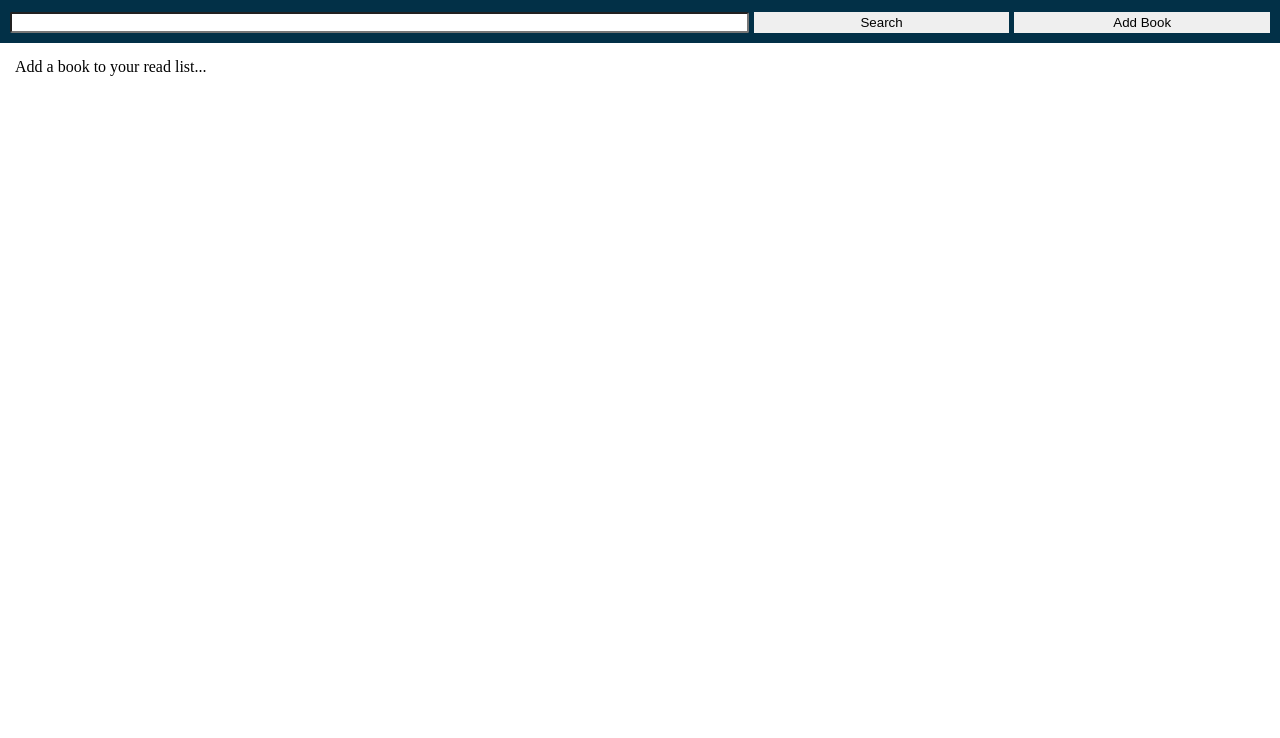
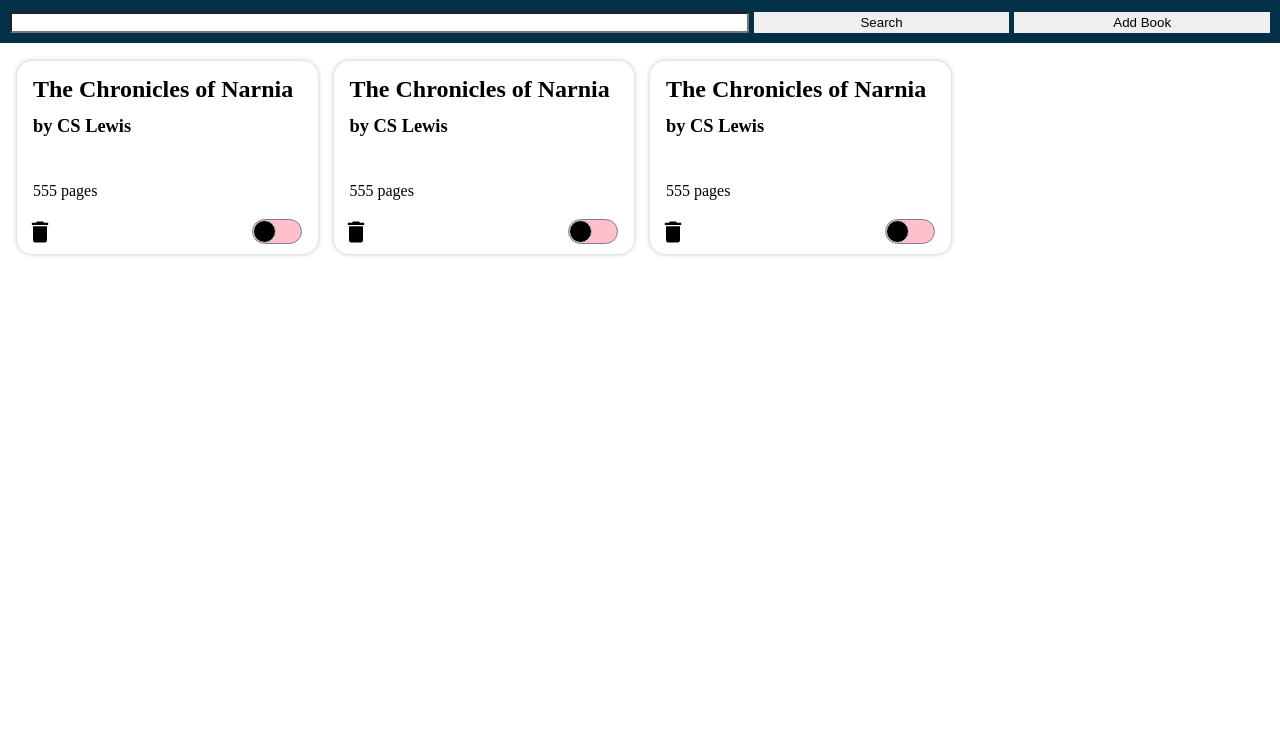
Before and after one commit to JoshDagat/Odin-Library, a website with bundled scripts: page index.html in a window 1280 px wide. Shown: the part 62-800 px from the top of the page. Built offline with nearby package versions, Linux system fonts and the light colour scheme.

Commit message:
Add responsive grid to book-wrapper

```diff
--- a/index.css
+++ b/index.css
@@ -71,6 +71,17 @@ header>.action-group>button:last-of-type {
 
 .books-wrapper {
   padding: 16px 15px;
+  display: grid;
+  grid-template-columns: repeat(auto-fill, minmax(250px, 1fr));
+  gap: 16px;
+  justify-content: center;
+  align-items: center;
+}
+
+@media screen and (min-width: 1078px) {
+  .books-wrapper {
+    grid-template-columns: repeat(auto-fill, minmax(300px, 1fr));
+  }
 }
 
 .btn-new-entry {
@@ -78,6 +89,60 @@ header>.action-group>button:last-of-type {
   margin: 16px auto 0 0;
 }
 
+.book {
+  background-color: #fff;
+  width: 100%;
+  border-radius: 15px;
+  padding: 16px 16px 5px;
+  position: relative;
+  box-shadow: 0px 0px 5px 0px rgba(0, 0, 0, 0.25);
+  -webkit-box-shadow: 0px 0px 5px 0px rgba(0, 0, 0, 0.25);
+  -moz-box-shadow: 0px 0px 5px 0px rgba(0, 0, 0, 0.25);
+  margin-top: 2px;
+  margin-left: 2px;
+}
+
+.book>.title {
+  font-size: 1.25rem;
+  font-weight: bold;
+  margin-bottom: 5px;
+}
+
+.book>.author {
+  font-weight: bold;
+  margin-bottom: 16px;
+}
+
+.book>span {
+  margin-bottom: 15px;
+  display: inline-block;
+}
+
+@media screen and (min-width: 1078px) {
+  .book>.title {
+    font-size: 1.5rem;
+    margin-bottom: 16px
+  }
+
+  .book>.author {
+    font-size: 1.15rem;
+    margin-bottom: 48px;
+  }
+}
+
+.book>.status-slider {
+  margin-left: auto;
+}
+
+.book>.action-group {
+  display: flex;
+  align-items: center;
+  justify-content: space-between;
+}
+
+.book .btn-delete {
+  margin-left: -11px;
+}
 
 .status-slider {
   width: 50px;
@@ -123,48 +188,7 @@ header>.action-group>button:last-of-type {
 }
 
 
-.book {
-  background-color: #fff;
-  width: 100%;
-  border-radius: 15px;
-  padding: 16px 16px 5px;
-  position: relative;
-  box-shadow: 0px 0px 5px 0px rgba(0, 0, 0, 0.25);
-  -webkit-box-shadow: 0px 0px 5px 0px rgba(0, 0, 0, 0.25);
-  -moz-box-shadow: 0px 0px 5px 0px rgba(0, 0, 0, 0.25);
-  margin-top: 2px;
-  margin-left: 2px;
-}
 
-.book>.title {
-  font-size: 1.25rem;
-  font-weight: bold;
-  margin-bottom: 5px;
-}
-
-.book>.author {
-  font-weight: bold;
-  margin-bottom: 16px;
-}
-
-.book>span {
-  margin-bottom: 15px;
-  display: inline-block;
-}
-
-.book>.status-slider {
-  margin-left: auto;
-}
-
-.book>.action-group {
-  display: flex;
-  align-items: center;
-  justify-content: space-between;
-}
-
-.book .btn-delete {
-  margin-left: -11px;
-}
 
 /* MODAL */
 
@@ -201,14 +225,16 @@ header>.action-group>button:last-of-type {
   width: 90%;
   min-height: 50%;
   flex: 1;
-  margin-top: 100%;
-  transition: margin-top 1.05s ease-in-out;
+  transform: translateY(100%);
+  transition: transform 1.05s ease-in-out;
+  visibility: hidden;
 }
 
 .add-book-modal.active form {
   display: block;
   visibility: visible;
-  margin-top: 0%;
+  transform: translateY(0);
+
 }
 
 fieldset {
--- a/index.html
+++ b/index.html
@@ -20,7 +20,7 @@
   </header>
   <main class="content">
     <div class="books-wrapper">
-      <!-- <div class="book">
+      <div class="book">
         <p class="title">The Chronicles of Narnia</p>
         <p class="author">by CS Lewis</p>
         <span>555 pages</span>
@@ -31,7 +31,31 @@
             <div class="slider-indicator read"></div>
           </div>
         </div>
-      </div> -->
+      </div>
+      <div class="book">
+        <p class="title">The Chronicles of Narnia</p>
+        <p class="author">by CS Lewis</p>
+        <span>555 pages</span>
+        <div class="action-group">
+          <button class="btn-base btn-delete">
+          </button>
+          <div class="status-slider">
+            <div class="slider-indicator read"></div>
+          </div>
+        </div>
+      </div>
+      <div class="book">
+        <p class="title">The Chronicles of Narnia</p>
+        <p class="author">by CS Lewis</p>
+        <span>555 pages</span>
+        <div class="action-group">
+          <button class="btn-base btn-delete">
+          </button>
+          <div class="status-slider">
+            <div class="slider-indicator read"></div>
+          </div>
+        </div>
+      </div>
     </div>
   </main>
   <div class="add-book-modal">
--- a/index.js
+++ b/index.js
@@ -72,7 +72,7 @@ function renderBooks() {
   if (!temp.length) {
     const empty = document.createElement('div');
     empty.textContent = 'Add a book to your read list...'
-    booksWrapper.appendChild(empty)
+    // booksWrapper.appendChild(empty)
   }
 
   else {
```
